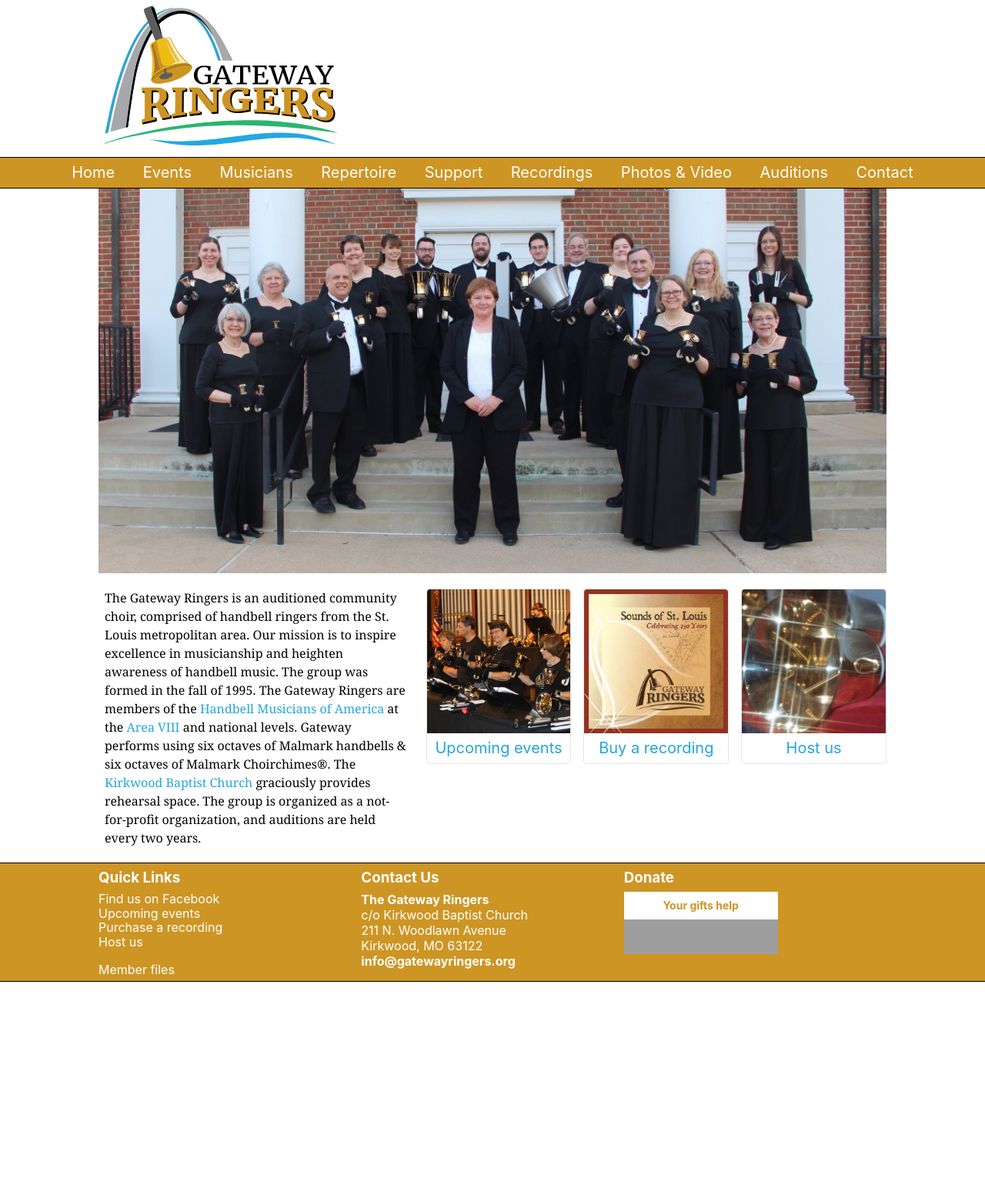
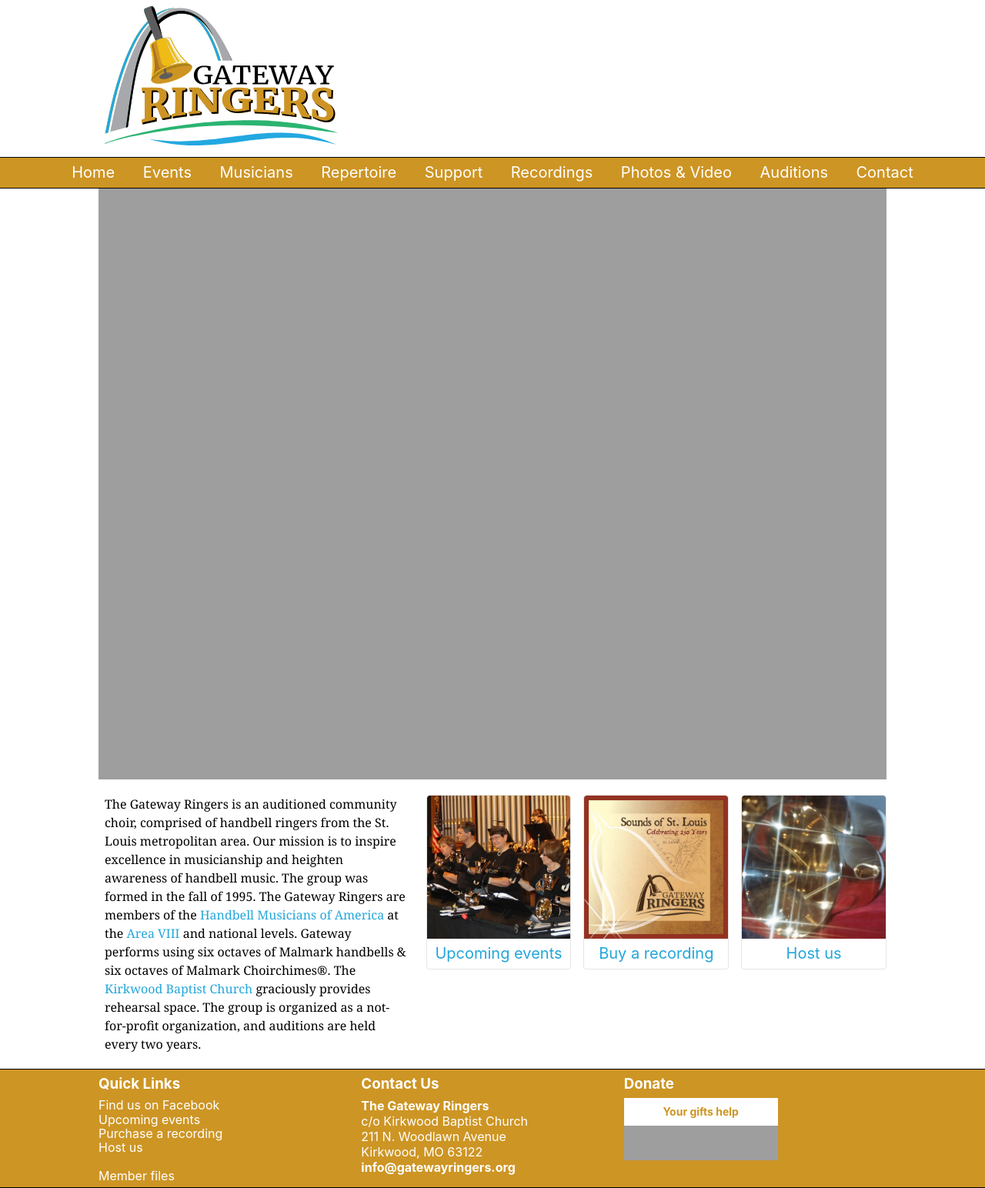
Before and after one commit to GatewayRingers/GatewayRingers.github.io, a Jekyll site: the page built from index.html, in a window 1280 px wide. Shown: the whole page at 77% size. Built offline with Jekyll 4.4.1, drawn with Linux system fonts in a browser that asks for light colours; nearby versions of some CDN libraries; before the commit the page ends 1276 px from its top, so only the background shows below that; grey boxes are pictures that could not be loaded.

Commit message:
Update index.html

```diff
--- a/index.html
+++ b/index.html
@@ -1,7 +1,7 @@
 ---
 title: Gateway Ringers
 ---
-<img class="w-100" src="/images/IMG_6802 copy.JPG">
+<img class="w-100" src="/images/2023-Ringer+Cathy.jpg">
   <p class="ph2 athelas lh-copy fl w-100 w-40-l">The Gateway Ringers is an auditioned community
 choir, comprised of handbell ringers from the <st1:City><st1:place>St. Louis</st1:place></st1:City>
 metropolitan area. Our mission is to inspire excellence in musicianship and
```
